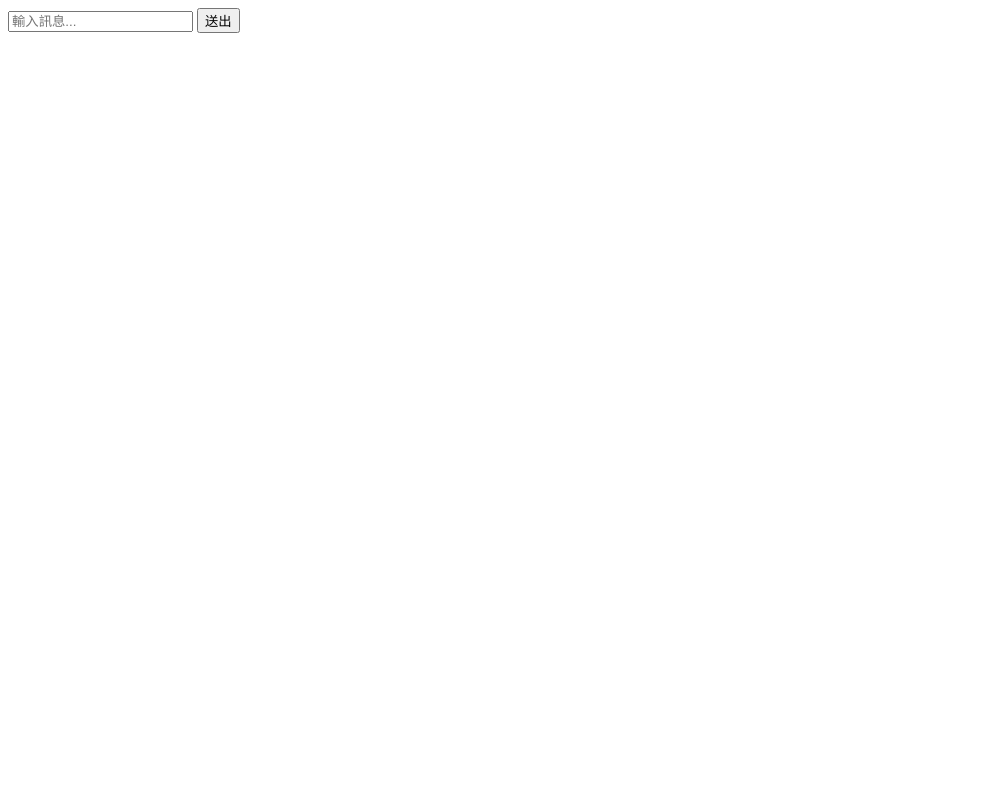
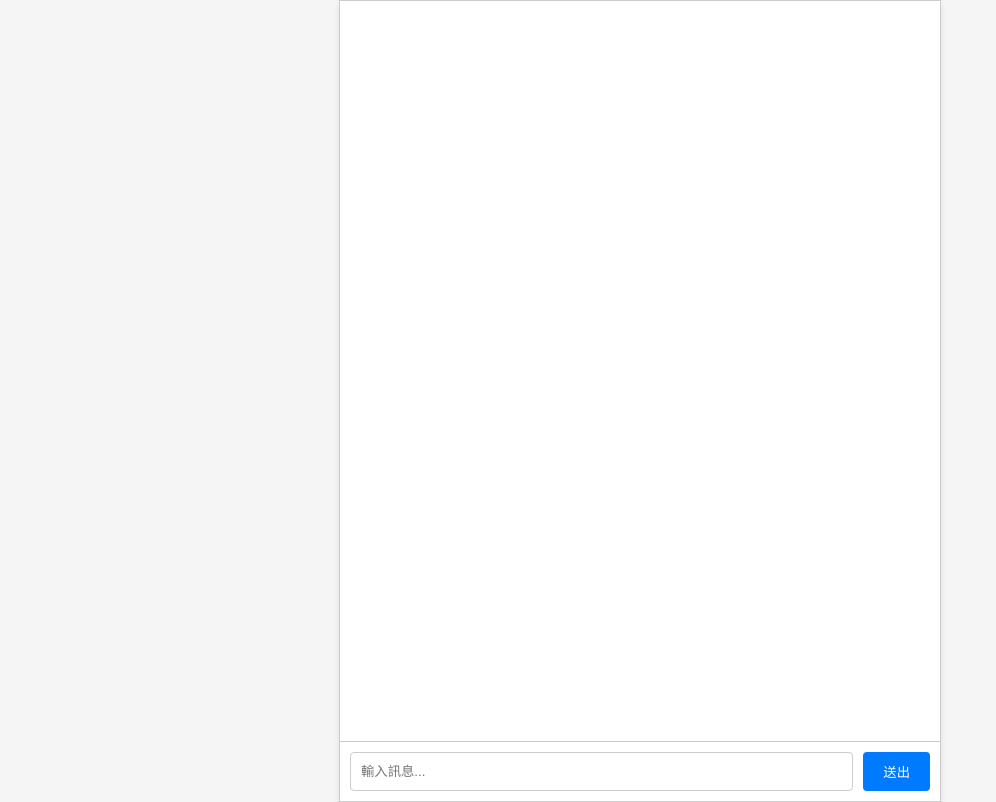
Before and after one commit to Neko0224/chat-Interface, a plain HTML site: page index.html in a window 1280 px wide. Shown: the whole page, without its empty margins (0-996 px from the left). Drawn offline with Linux system fonts and the light colour scheme; files that its build step writes are made by us from their sources; the site is published under a folder, as on GitHub Pages, so addresses that start at the root find nothing.

Commit message:
index.html

```diff
--- a/index.html
+++ b/index.html
@@ -4,7 +4,7 @@
     <meta charset="UTF-8">
     <meta name="viewport" content="width=device-width, initial-scale=1.0">
     <title>簡易互動式聊天</title>
-    <link rel="stylesheet" href="/static/styles.css">
+    <link rel="stylesheet" href="styles.css">
     <script>
         async function sendMessage() {
             const userMessage = document.getElementById("user-input").value;
```
